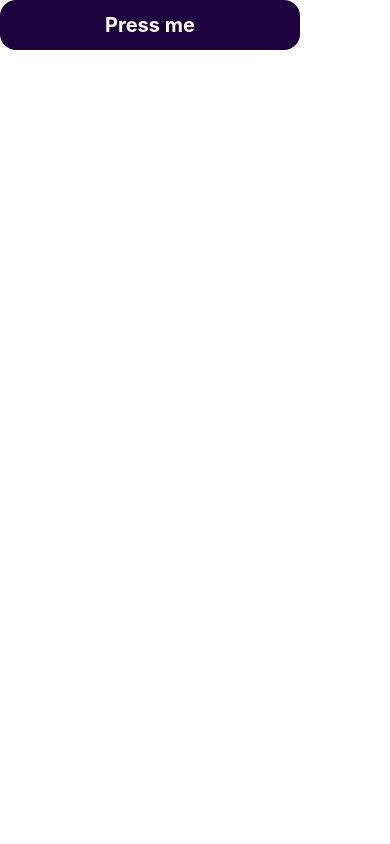
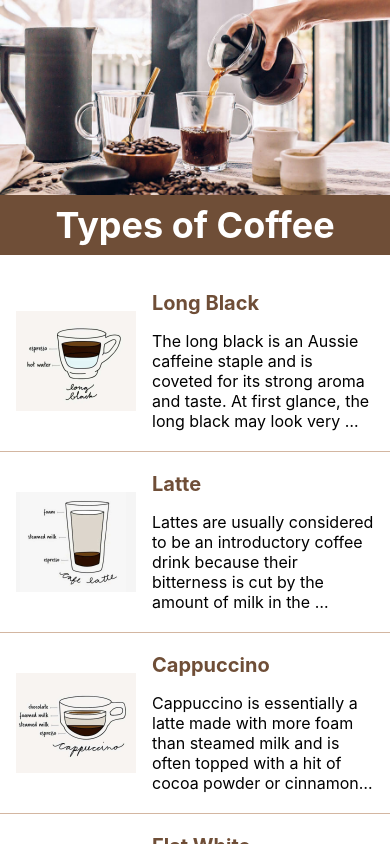
Before and after one commit to JeffyMesquita/FirstApp, a React Native app: screen / in a window 390 px wide. Built offline with nearby package versions, Linux system fonts and the light colour scheme.

Commit message:
FlatList - Custom Components

```diff
--- a/App.tsx
+++ b/App.tsx
@@ -16,9 +16,10 @@ import { Coffee, coffeeList } from "./CoffeeList/data/coffeeList";
 import { CoffeeItem } from "./CoffeeList/CoffeeItem";
 import { coffeeList100 } from "./CoffeeList/data/cofeeLis100";
 import { useState } from "react";
+import { CoffeeHeader } from "./CoffeeList/CoffeeHeader";
+import { SeparatorItem } from "./CoffeeList/SeparatorItem";
 
 export default function App() {
-  const [list, showList] = useState(false);
   const changeName = (text: string) => {
     console.log(text);
   };
@@ -38,30 +39,16 @@ export default function App() {
 
   return (
     <View style={styles.container}>
-      <Button title="Press me" onPress={() => showList((prev) => !prev)} />
-
-      {/* {list && (
-        <ScrollView
-          onScroll={({ nativeEvent }) =>
-            console.log(nativeEvent.contentOffset.y)
-          }
-          scrollEventThrottle={2000}
-        >
-          {coffeeList100.map((coffee, index) => (
-            <CoffeeItem key={index} {...coffee} />
-          ))}
-        </ScrollView>
-      )} */}
-      {list && (
-        <FlatList
-          data={coffeeList100}
-          keyExtractor={(coffee) => coffee.name}
-          // renderItem={({ item, index }) => <CoffeeItem {...item} />}
-          renderItem={renderItem}
-          initialNumToRender={10}
-          windowSize={3}
-        />
-      )}
+      <FlatList
+        ListHeaderComponent={<CoffeeHeader />}
+        ItemSeparatorComponent={SeparatorItem}
+        data={coffeeList}
+        keyExtractor={(coffee) => coffee.name}
+        renderItem={renderItem}
+        // renderItem={({ item, index }) => <CoffeeItem {...item} />}
+        // initialNumToRender={10}
+        // windowSize={3}
+      />
     </View>
   );
 }
```
